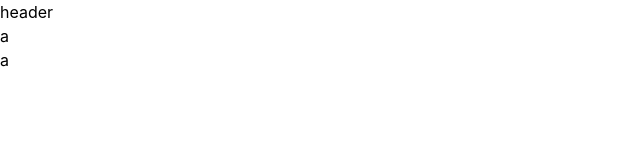
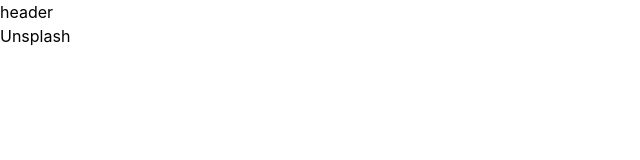
Before and after one commit to UedaA0816/splashes-frontend, a React (Create React App) app: page / in a window 1280 px wide. Shown: the top 160 px of the page, without its empty margins (0-640 px from the left). Built offline with nearby package versions, Linux system fonts and the light colour scheme.

Commit message:
fix template

```diff
--- /dev/null
+++ b/src/components/organisms/Unsplash.tsx
@@ -0,0 +1,5 @@
+const Unsplash = ()=>{
+  return <div>Unsplash</div>
+}
+
+export default Unsplash
--- a/src/components/pages/Home.tsx
+++ b/src/components/pages/Home.tsx
@@ -1,13 +1,13 @@
 import React from "react";
 import Header from "../organisms/Header";
+import Unsplash from "../organisms/Unsplash";
 import HeaderMain from "../templates/HeaderMain";
 
 const Home = ()=>{
   return (
   <HeaderMain>
     <Header />
-    <div>a</div>
-    <div>a</div>
+    <Unsplash />
   </HeaderMain>
   )
 }
--- a/src/components/templates/HeaderMain.tsx
+++ b/src/components/templates/HeaderMain.tsx
@@ -3,9 +3,9 @@ import React from "react";
 const HeaderMain:React.FC<{}> = ({children})=>{
   const [header,...main] = React.Children.toArray(children)
   return (
-    <div>
+    <div className="h-full flex flex-col">
       <header>{header}</header>
-      {main.map((v)=><main>{v}</main>)}
+      {main.map((v)=><main className="flex-grow">{v}</main>)}
     </div>
   )
 }
--- a/src/index.css
+++ b/src/index.css
@@ -12,4 +12,8 @@ body {
   overflow-y: auto;
   overflow-x: hidden;
   word-break: break-all;
+  height: 100vh;
 }
+#root {
+  height: 100%;
+}
```
Also changed, not shown: .stylelintrc.json.
